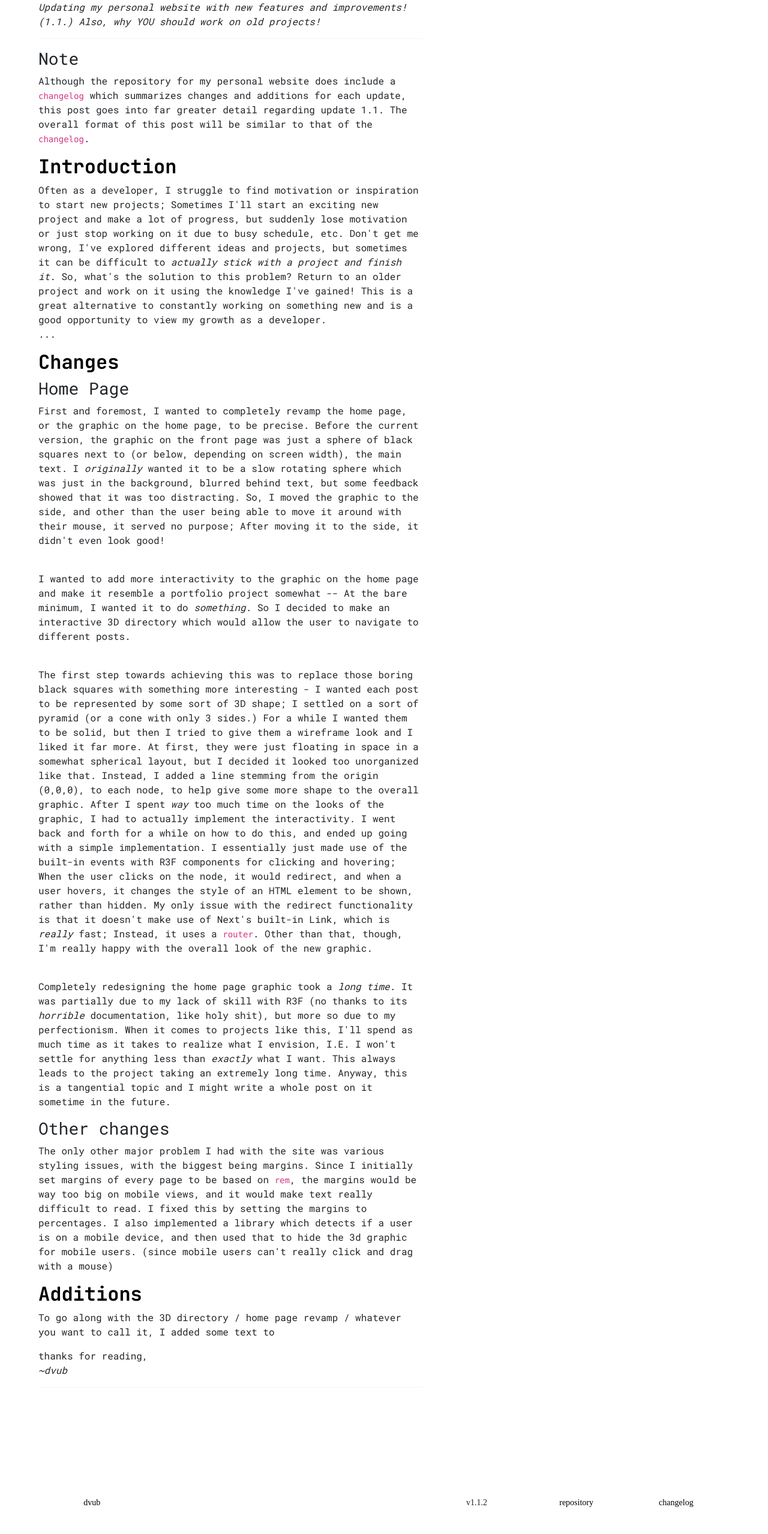
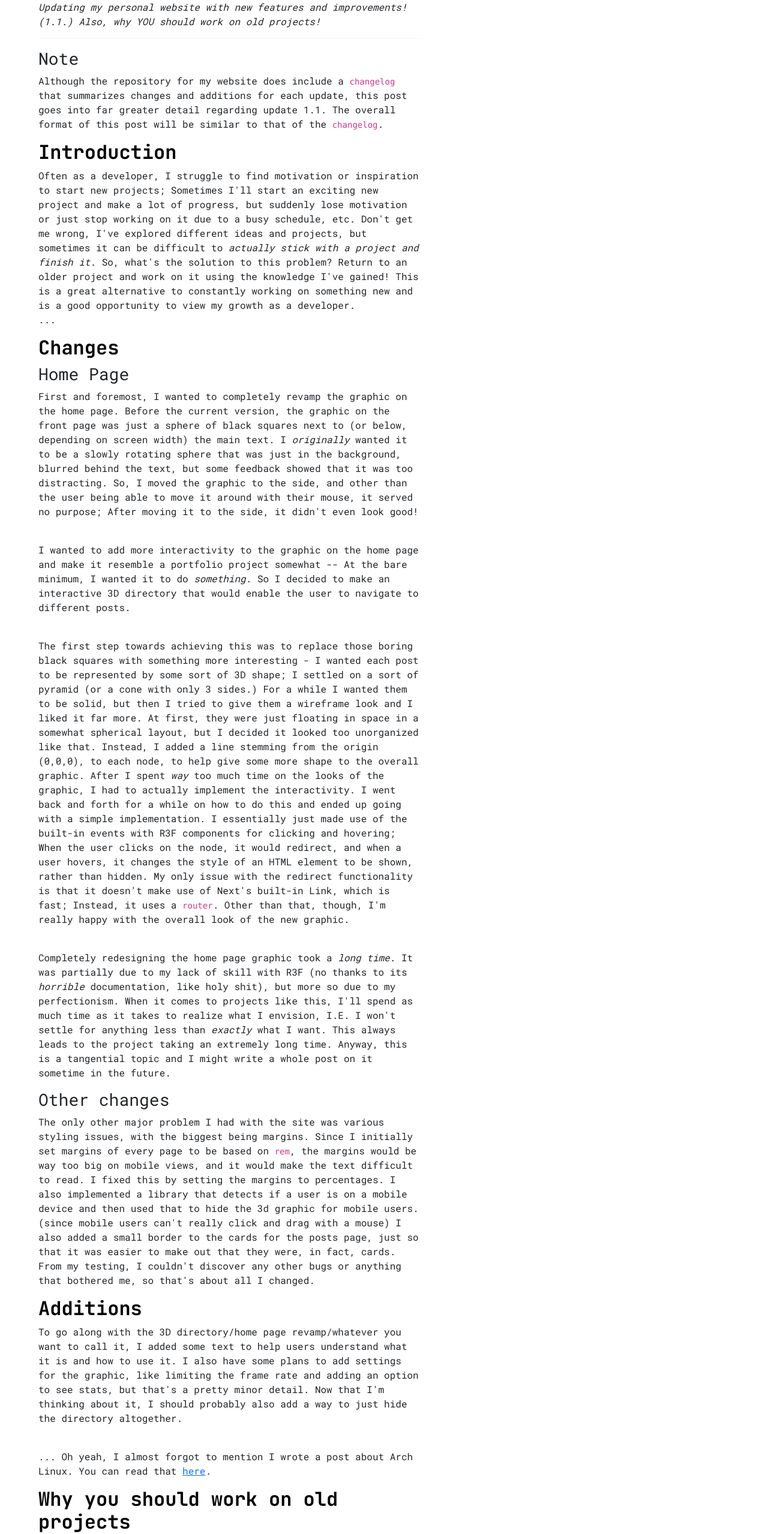
Before and after one commit to dvub/dvub-site, a Next.js app: page /posts/updating-my-site in a window 1280 px wide. Shown: the part 168-2726 px from the top of the page at 60% size. Built offline with nearby package versions, Linux system fonts and the light colour scheme; a small style sheet from the web is missing; a web font is replaced by a local one.

Commit message:
Update updating-my-site.mdx

```diff
--- a/pages/posts/updating-my-site.mdx
+++ b/pages/posts/updating-my-site.mdx
@@ -12,32 +12,51 @@ export const meta  = {
 
 ### Note
 
-Although the repository for my personal website does include a `changelog` which summarizes changes and additions for each update, this post goes into far greater detail regarding update 1.1. The overall format of this post will be similar to that of the `changelog`.
+Although the repository for my website does include a `changelog` that summarizes changes and additions for each update, this post goes into far greater detail regarding update 1.1. The overall format of this post will be similar to that of the `changelog`.
 
 ## Introduction
 
-Often as a developer, I struggle to find motivation or inspiration to start new projects; Sometimes I'll start an exciting new project and make a lot of progress, but suddenly lose motivation or just stop working on it due to busy schedule, etc. Don't get me wrong, I've explored different ideas and projects, but sometimes it can be difficult to *actually stick with a project and finish it*. So, what's the solution to this problem? Return to an older project and work on it using the knowledge I've gained! This is a great alternative to constantly working on something new and is a good opportunity to view my growth as a developer.
+Often as a developer, I struggle to find motivation or inspiration to start new projects; Sometimes I'll start an exciting new project and make a lot of progress, but suddenly lose motivation or just stop working on it due to a busy schedule, etc. Don't get me wrong, I've explored different ideas and projects, but sometimes it can be difficult to *actually stick with a project and finish it*. So, what's the solution to this problem? Return to an older project and work on it using the knowledge I've gained! This is a great alternative to constantly working on something new and is a good opportunity to view my growth as a developer.
 <br/>...<br/>
 
 ## Changes
 
 ### Home Page
 
-First and foremost, I wanted to completely revamp the home page, or the graphic on the home page, to be precise. Before the current version, the graphic on the front page was just a sphere of black squares next to (or below, depending on screen width), the main text. I *originally* wanted it to be a slow rotating sphere which was just in the background, blurred behind text, but some feedback showed that it was too distracting. So, I moved the graphic to the side, and other than the user being able to move it around with their mouse, it served no purpose; After moving it to the side, it didn't even look good!
+First and foremost, I wanted to completely revamp the graphic on the home page. Before the current version, the graphic on the front page was just a sphere of black squares next to (or below, depending on screen width) the main text. I *originally* wanted it to be a slowly rotating sphere that was just in the background, blurred behind the text, but some feedback showed that it was too distracting. So, I moved the graphic to the side, and other than the user being able to move it around with their mouse, it served no purpose; After moving it to the side, it didn't even look good!
 <br/>
-I wanted to add more interactivity to the graphic on the home page and make it resemble a portfolio project somewhat -- At the bare minimum, I wanted it to do *something*. So I decided to make an interactive 3D directory which would allow the user to navigate to different posts.
+I wanted to add more interactivity to the graphic on the home page and make it resemble a portfolio project somewhat -- At the bare minimum, I wanted it to do *something*. So I decided to make an interactive 3D directory that would enable the user to navigate to different posts.
 <br/>
-The first step towards achieving this was to replace those boring black squares with something more interesting - I wanted each post to be represented by some sort of 3D shape; I settled on a sort of pyramid (or a cone with only 3 sides.) For a while I wanted them to be solid, but then I tried to give them a wireframe look and I liked it far more. At first, they were just floating in space in a somewhat spherical layout, but I decided it looked too unorganized like that. Instead, I added a line stemming from the origin (0,0,0), to each node, to help give some more shape to the overall graphic. After I spent *way* too much time on the looks of the graphic, I had to actually implement the interactivity. I went back and forth for a while on how to do this, and ended up going with a simple implementation. I essentially just made use of the built-in events with R3F components for clicking and hovering; When the user clicks on the node, it would redirect, and when a user hovers, it changes the style of an HTML element to be shown, rather than hidden. My only issue with the redirect functionality is that it doesn't make use of Next's built-in Link, which is *really* fast; Instead, it uses a `router`. Other than that, though, I'm really happy with the overall look of the new graphic.
+The first step towards achieving this was to replace those boring black squares with something more interesting - I wanted each post to be represented by some sort of 3D shape; I settled on a sort of pyramid (or a cone with only 3 sides.) For a while I wanted them to be solid, but then I tried to give them a wireframe look and I liked it far more. At first, they were just floating in space in a somewhat spherical layout, but I decided it looked too unorganized like that. Instead, I added a line stemming from the origin (0,0,0), to each node, to help give some more shape to the overall graphic. After I spent *way* too much time on the looks of the graphic, I had to actually implement the interactivity. I went back and forth for a while on how to do this and ended up going with a simple implementation. I essentially just made use of the built-in events with R3F components for clicking and hovering; When the user clicks on the node, it would redirect, and when a user hovers, it changes the style of an HTML element to be shown, rather than hidden. My only issue with the redirect functionality is that it doesn't make use of Next's built-in Link, which is fast; Instead, it uses a `router`. Other than that, though, I'm really happy with the overall look of the new graphic.
 <br/>
 Completely redesigning the home page graphic took a *long time*. It was partially due to my lack of skill with R3F (no thanks to its *horrible* documentation, like holy shit), but more so due to my perfectionism. When it comes to projects like this, I'll spend as much time as it takes to realize what I envision, I.E. I won't settle for anything less than *exactly* what I want. This always leads to the project taking an extremely long time. Anyway, this is a tangential topic and I might write a whole post on it sometime in the future.
 
 ### Other changes
 
-The only other major problem I had with the site was various styling issues, with the biggest being margins. Since I initially set margins of every page to be based on `rem`, the margins would be way too big on mobile views, and it would make text really difficult to read. I fixed this by setting the margins to percentages.
-I also implemented a library which detects if a user is on a mobile device, and then used that to hide the 3d graphic for mobile users. (since mobile users can't really click and drag with a mouse)
+The only other major problem I had with the site was various styling issues, with the biggest being margins. Since I initially set margins of every page to be based on `rem`, the margins would be way too big on mobile views, and it would make the text difficult to read. I fixed this by setting the margins to percentages.
+I also implemented a library that detects if a user is on a mobile device and then used that to hide the 3d graphic for mobile users. (since mobile users can't really click and drag with a mouse) I also added a small border to the cards for the posts page, just so that it was easier to make out that they were, in fact, cards. From my testing, I couldn't discover any other bugs or anything that bothered me, so that's about all I changed.
 
 ## Additions
 
-To go along with the 3D directory / home page revamp / whatever you want to call it, I added some text to
+To go along with the 3D directory/home page revamp/whatever you want to call it, I added some text to help users understand what it is and how to use it. I also have some plans to add settings for the graphic, like limiting the frame rate and adding an option to see stats, but that's a pretty minor detail. Now that I'm thinking about it, I should probably also add a way to just hide the directory altogether.
+<br/>
+... Oh yeah, I almost forgot to mention I wrote a post about Arch Linux. You can read that [here](https://www.dvub.net/posts/first-linux-experience).
+
+## Why you should work on old projects
+
+Now for the part that applies to you, the reader; Why would *you* want to go back and work on *your* old projects? Well, there are several good reasons!
+1. It gives you something to do when you're not working on other projects, or if you lack the motivation to start something new
+2. You can see how much you've progressed as a developer
+3. You can fix your old mistakes and learn from them!
+The list goes on, but you can see just from those examples how beneficial it can be to work on old projects.
+<br/>
+Other than this website, here's another example of an old project: my physics engine! A while ago, I decided to test my limited knowledge of physics by designing a physics engine for THREE.js. I didn't make it far with this project and gave up pretty quickly. Recently, however, I had a sudden motivation to try again, so I picked up the project, and I've been having a lot of fun with it. Trust me, once you polish up an old project, you'll appreciate it.
+
+## Conclusion
+
+This is already a pretty long post, so I'll just do a TL:DR
+
+Redid the front page 3d thing, reworked some styling, wrote a new post, added some info on the front page, also it's good to work on old projects, and you should try it sometime.
+
 
 export default ({children}) => <Layout meta={meta}>{children}</Layout>
```
